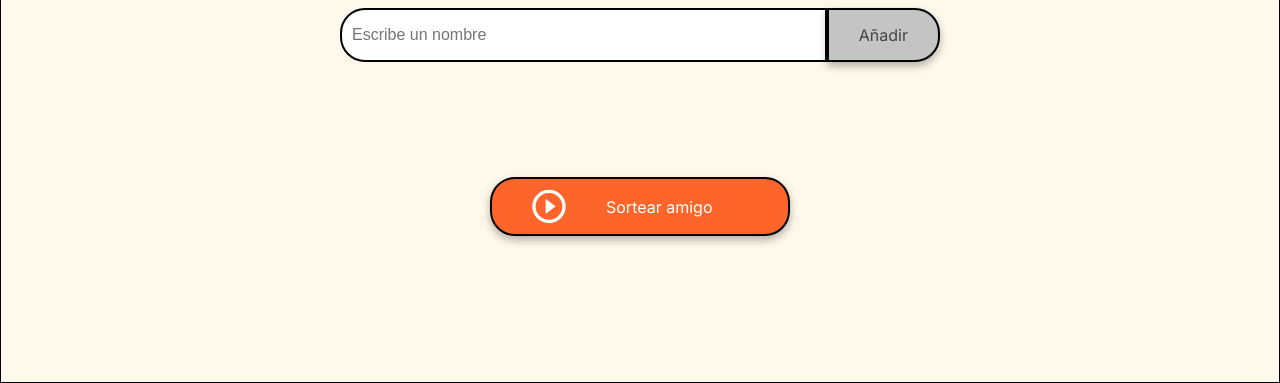
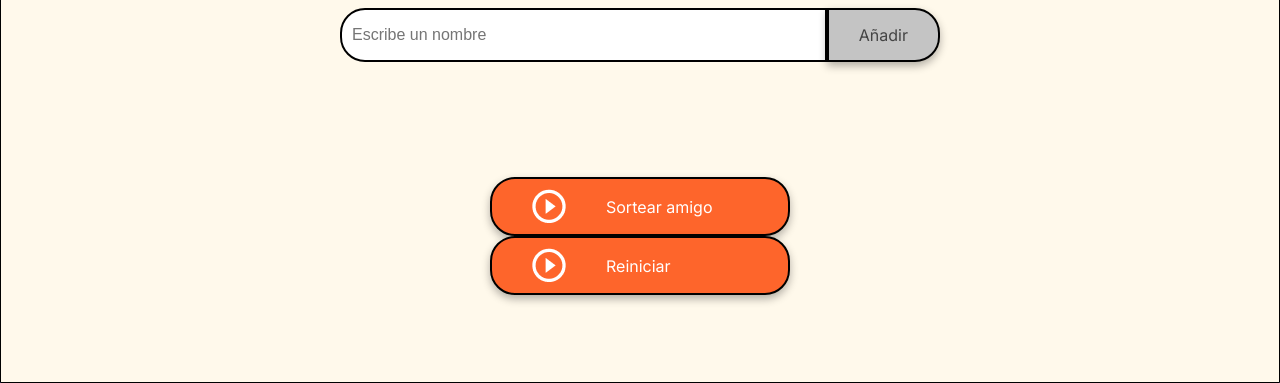
Before and after one commit to AlexanderRamos20/amigo-secreto-alura, a plain HTML site: page index.html in a window 1280 px wide. Shown: the part 417-800 px from the top of the page. Drawn offline with Linux system fonts and the light colour scheme.

Commit message:
Añade funcion reinicio

```diff
--- a/app.js
+++ b/app.js
@@ -48,9 +48,18 @@ document.getElementById("amigo").addEventListener("keydown", function(event) {
 function sortearAmigo (){
     let numeroRandomico = Math.floor(Math.random()*listaAmigos.length);
     let resultado = document.getElementById("resultado");
-    resultado.innerHTML = ``
+    resultado.innerHTML = ``;
     if (listaAmigos.length == 0) {
         return resultado.innerHTML = `No haz agregado amigos para sortear`} else {
             resultado.innerHTML = `Tu amigo secreto es: ${listaAmigos[numeroRandomico]}`
         }
 }
+function reiniciar () {
+    listaAmigos = [] ;
+    let tituloListaAmigos = document.getElementById("tituloListaAmigos");
+    tituloListaAmigos.innerHTML = "";
+    let amigosMostrados  = document.getElementById("listaAmigos");
+    amigosMostrados.innerHTML = "";
+    let resultado = document.getElementById("resultado");
+    resultado.innerHTML = ``;
+}
--- a/index.html
+++ b/index.html
@@ -34,6 +34,13 @@
                     Sortear amigo
                 </button>
             </div>
+            <div class="button-container">
+                <button class="button-draw" onclick="reiniciar()" aria-label="reiniciar programa">
+                    <img src="assets/play_circle_outline.png" alt="Ícono para sortear">
+                    Reiniciar
+                </button>
+            </div>
+
         </section>
     </main>
 
```
